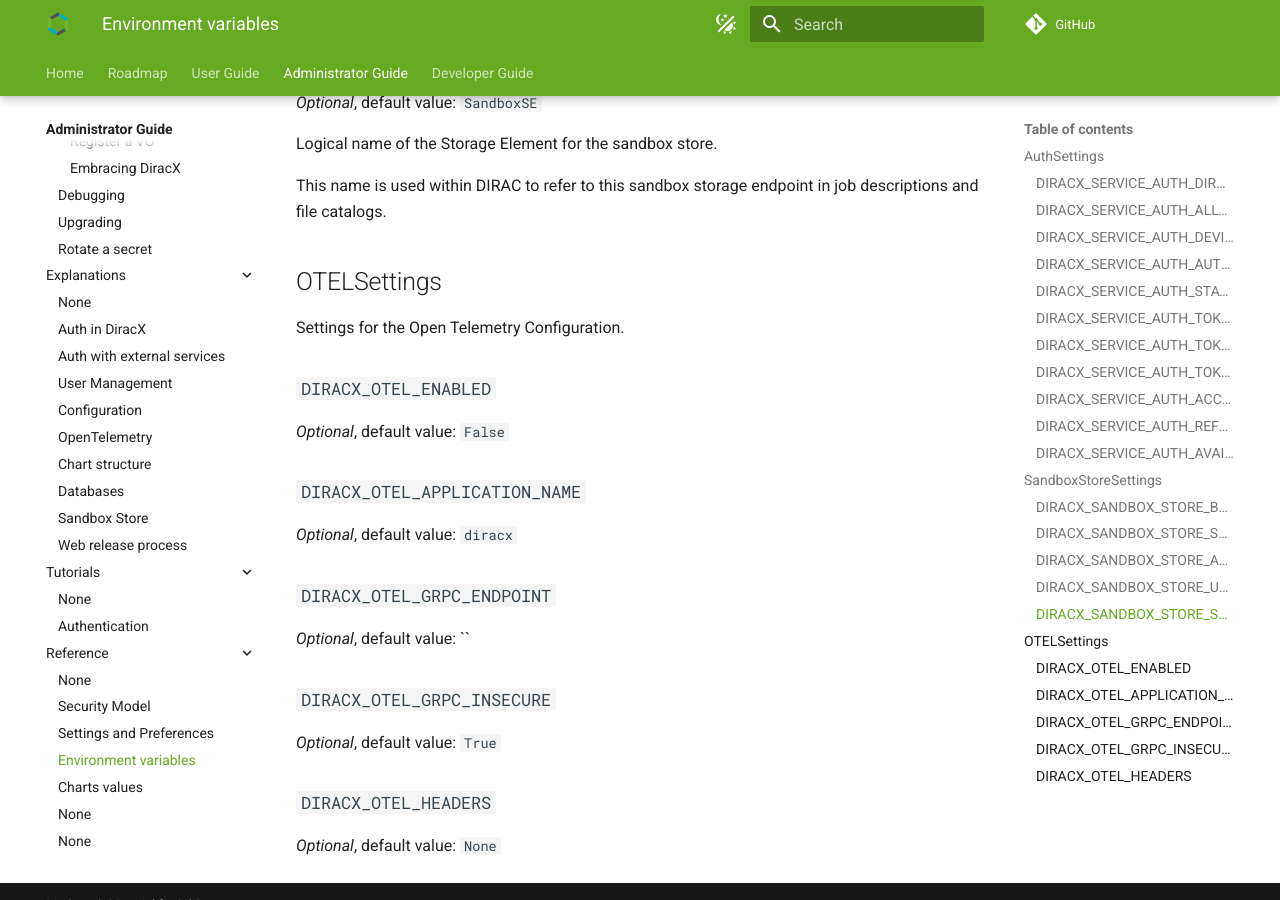
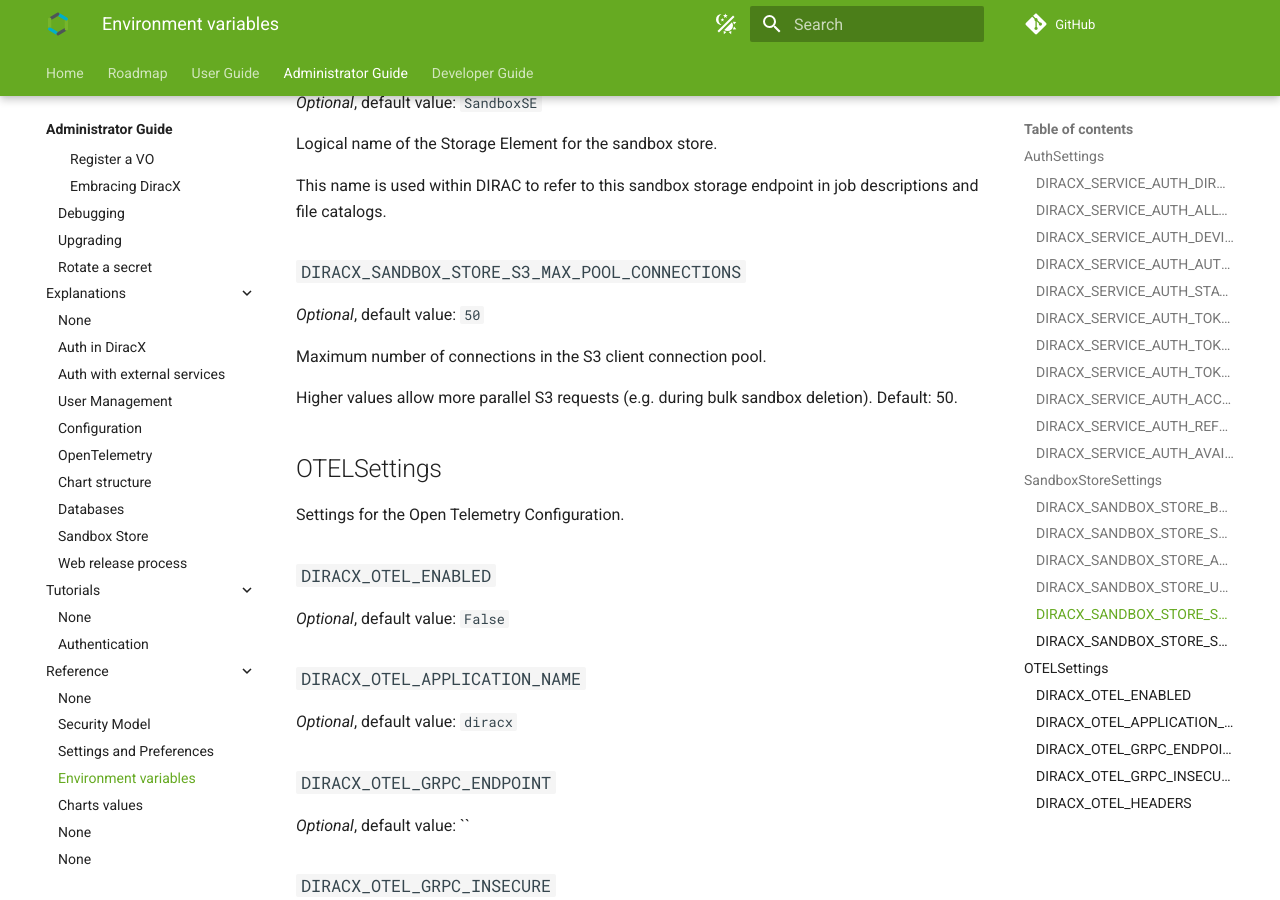
Before and after one commit to DIRACGrid/diracx, an MkDocs documentation site: the page built from docs/admin/reference/env-variables.md, in a window 1280 px wide and 900 px high, scrolled down 3521 px. Built offline with MkDocs 1.6.1 and Material for MkDocs 9.7.7, drawn with Linux system fonts in a browser that asks for light colours; plug-ins that fetch from the network failed and are left out; comment, search, counter and statistics services are not loaded.

Commit message:
fix: make S3 connection pool size configurable
Add s3_max_pool_connections setting (default 50) to SandboxStoreSettings,
configurable via DIRACX_SANDBOX_STORE_S3_MAX_POOL_CONNECTIONS.

```diff
--- a/docs/admin/reference/env-variables.md
+++ b/docs/admin/reference/env-variables.md
@@ -148,6 +148,15 @@ Logical name of the Storage Element for the sandbox store.
 This name is used within DIRAC to refer to this sandbox storage
 endpoint in job descriptions and file catalogs.
 
+### `DIRACX_SANDBOX_STORE_S3_MAX_POOL_CONNECTIONS`
+
+*Optional*, default value: `50`
+
+Maximum number of connections in the S3 client connection pool.
+
+Higher values allow more parallel S3 requests (e.g. during bulk sandbox
+deletion). Default: 50.
+
 ## OTELSettings
 
 Settings for the Open Telemetry Configuration.
```
Also changed, not shown: 1 other file.
